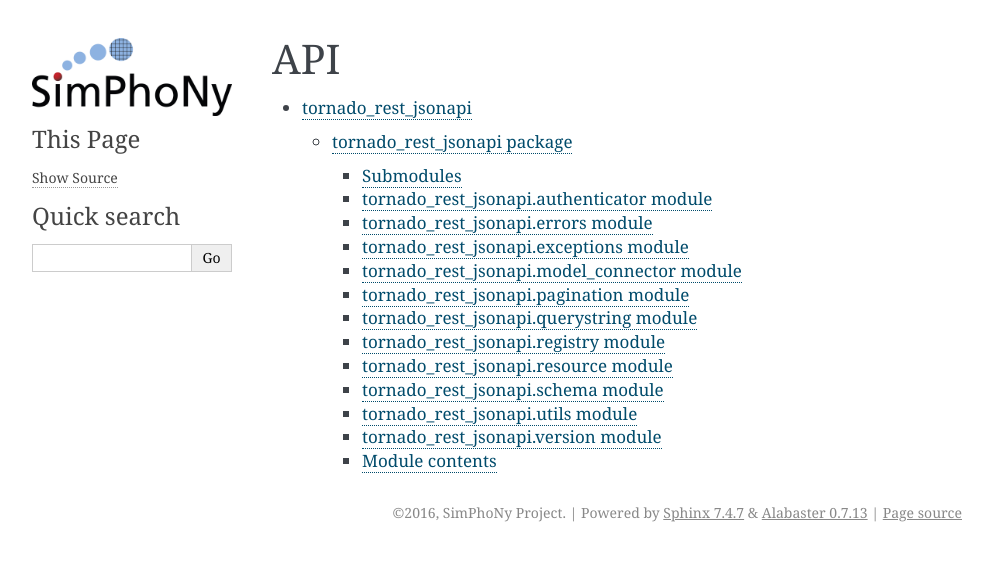
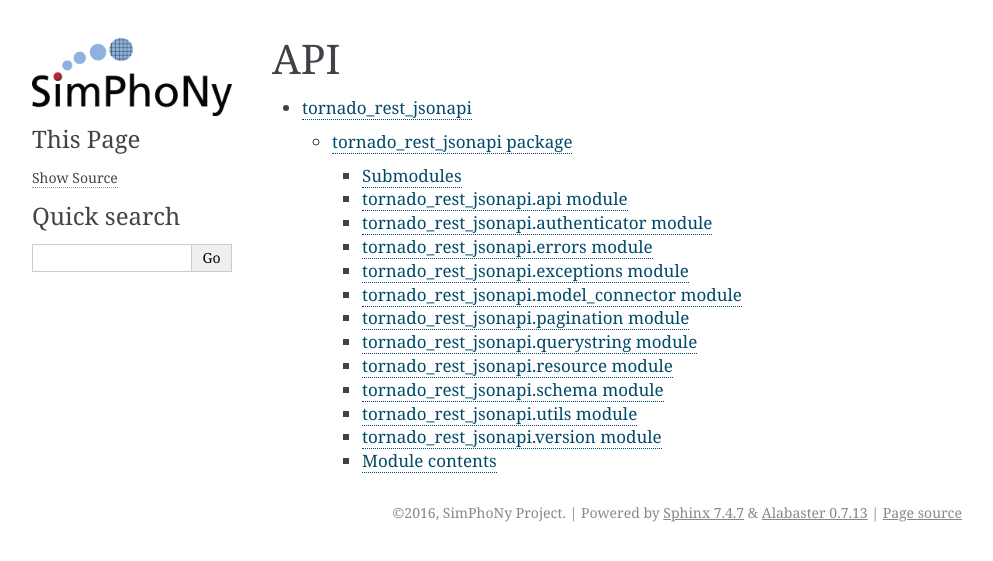
Before and after one commit to force-h2020/tornado-rest-jsonapi, a Sphinx documentation site: the page built from doc/source/api.rst, in a window 1280 px wide. Shown: the top 561 px of the page, without its empty margins (148-1141 px from the left). Built offline with Sphinx 7.4.7, drawn with Linux system fonts in a browser that asks for light colours; the version number is read from the project's files by our own code; some of the changed lines change nothing that is shown.

Commit message:
Adapted documentation

```diff
--- a/doc/source/api/tornado_rest_jsonapi.rst
+++ b/doc/source/api/tornado_rest_jsonapi.rst
@@ -3,6 +3,14 @@ tornado_rest_jsonapi package
 
 Submodules
 ----------
+
+tornado_rest_jsonapi.api module
+-------------------------------
+
+.. automodule:: tornado_rest_jsonapi.api
+    :members:
+    :undoc-members:
+    :show-inheritance:
 
 tornado_rest_jsonapi.authenticator module
 -----------------------------------------
@@ -52,14 +60,6 @@ tornado_rest_jsonapi.querystring module
     :undoc-members:
     :show-inheritance:
 
-tornado_rest_jsonapi.registry module
-------------------------------------
-
-.. automodule:: tornado_rest_jsonapi.registry
-    :members:
-    :undoc-members:
-    :show-inheritance:
-
 tornado_rest_jsonapi.resource module
 ------------------------------------
 
```
